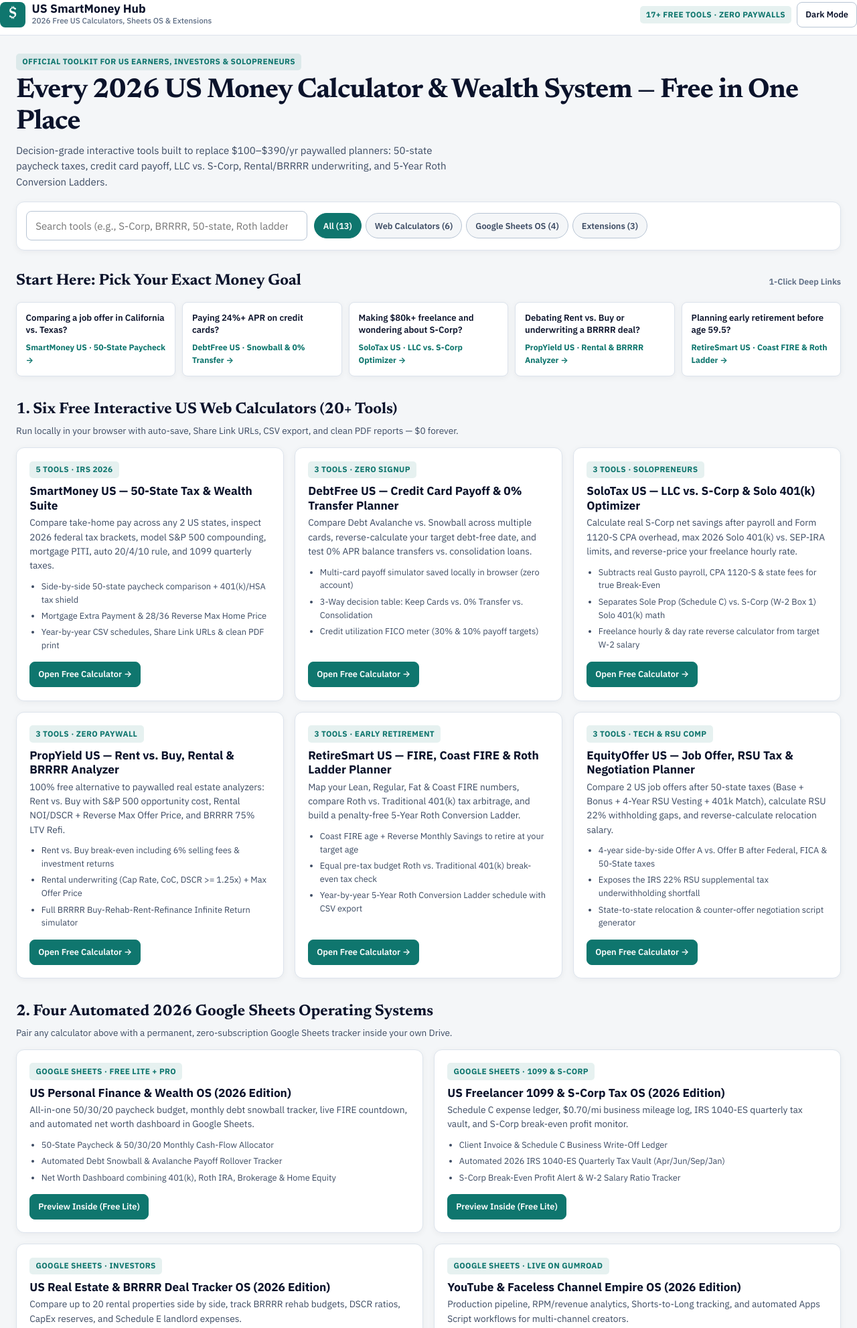
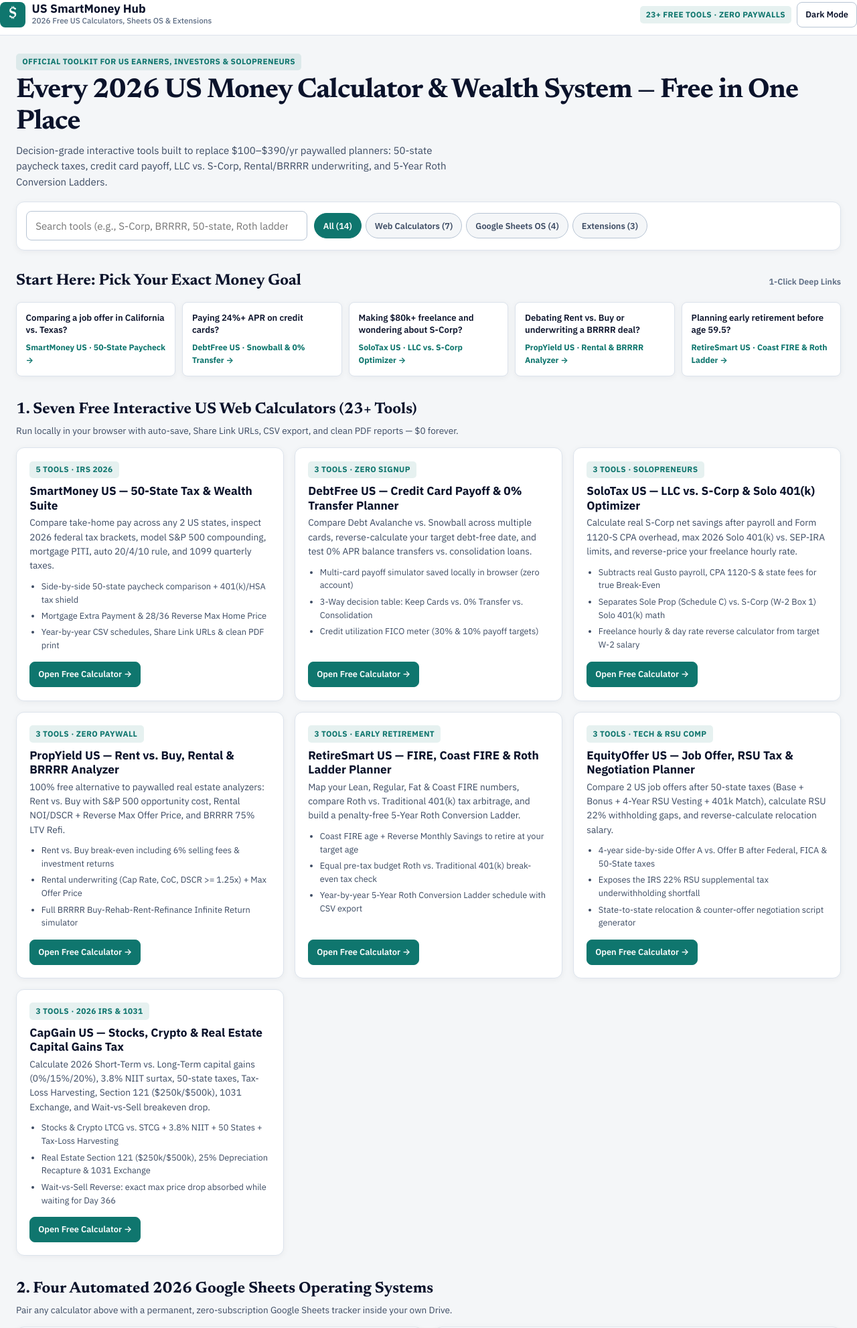
Before and after one commit to Dinhduy2702/us-finance-toolkit-hub, a plain HTML site: page index.html in a window 1280 px wide. Shown: the part 8-1991 px from the top of the page at 67% size. Drawn offline with Linux system fonts and the light colour scheme.

Commit message:
feat: add SP #10 CapGain US to US SmartMoney Hub (7 web calculators / 23+ tools)

```diff
--- a/config.js
+++ b/config.js
@@ -122,6 +122,20 @@ window.HUB_CONFIG = {
         "State-to-state relocation & counter-offer negotiation script generator"
       ],
       url: "https://dinhduy2702.github.io/us-equity-offer-calculator/"
+    },
+    {
+      id: "capgain",
+      badge: "3 Tools · 2026 IRS & 1031",
+      category: "web",
+      tags: "capital gains tax stocks crypto real estate niit 3.8% tax loss harvesting section 121 1031 exchange short term long term",
+      title: "CapGain US — Stocks, Crypto & Real Estate Capital Gains Tax",
+      summary: "Calculate 2026 Short-Term vs. Long-Term capital gains (0%/15%/20%), 3.8% NIIT surtax, 50-state taxes, Tax-Loss Harvesting, Section 121 ($250k/$500k), 1031 Exchange, and Wait-vs-Sell breakeven drop.",
+      highlights: [
+        "Stocks & Crypto LTCG vs. STCG + 3.8% NIIT + 50 States + Tax-Loss Harvesting",
+        "Real Estate Section 121 ($250k/$500k), 25% Depreciation Recapture & 1031 Exchange",
+        "Wait-vs-Sell Reverse: exact max price drop absorbed while waiting for Day 366"
+      ],
+      url: "https://dinhduy2702.github.io/us-capgain-tax-calculator/"
     }
   ],
   sheetsOs: [
--- a/index.html
+++ b/index.html
@@ -26,7 +26,7 @@
       </a>
 
       <div class="header-meta">
-        <span class="trust-pill hide-xs">17+ Free Tools · Zero Paywalls</span>
+        <span class="trust-pill hide-xs">23+ Free Tools · Zero Paywalls</span>
         <button type="button" class="btn btn-sm" id="themeToggleBtn" aria-label="Switch color theme">Dark Mode</button>
       </div>
     </div>
@@ -46,8 +46,8 @@
       <div class="hub-controls">
         <input class="input-box" type="search" id="hubSearchInput" placeholder="Search tools (e.g., S-Corp, BRRRR, 50-state, Roth ladder, Sheets...)" aria-label="Search tools">
         <div class="filter-pills" role="tablist" aria-label="Filter toolkit category">
-          <button type="button" class="filter-pill" role="tab" aria-selected="true" data-filter="all">All (13)</button>
-          <button type="button" class="filter-pill" role="tab" aria-selected="false" data-filter="web">Web Calculators (6)</button>
+          <button type="button" class="filter-pill" role="tab" aria-selected="true" data-filter="all">All (14)</button>
+          <button type="button" class="filter-pill" role="tab" aria-selected="false" data-filter="web">Web Calculators (7)</button>
           <button type="button" class="filter-pill" role="tab" aria-selected="false" data-filter="sheets">Google Sheets OS (4)</button>
           <button type="button" class="filter-pill" role="tab" aria-selected="false" data-filter="extensions">Extensions (3)</button>
         </div>
@@ -67,7 +67,7 @@
     <section class="hub-section" id="sec-web" data-sec="web">
       <div class="section-head">
         <div>
-          <h2>1. Six Free Interactive US Web Calculators (20+ Tools)</h2>
+          <h2>1. Seven Free Interactive US Web Calculators (23+ Tools)</h2>
           <p class="section-sub">Run locally in your browser with auto-save, Share Link URLs, CSV export, and clean PDF reports — $0 forever.</p>
         </div>
       </div>
```
